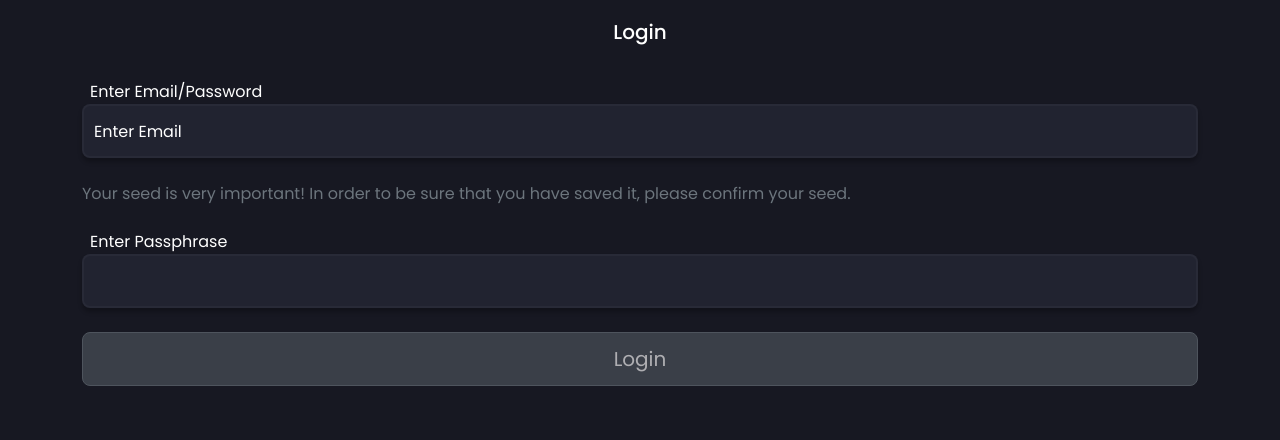
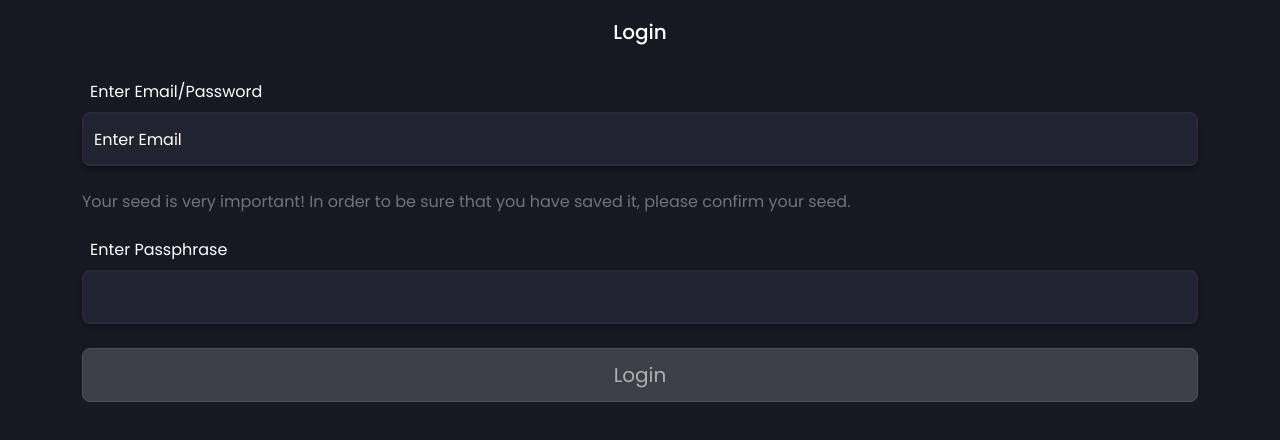
Before and after one commit to Ademayowa/EA-pessa-react, a React (Create React App) app: page /login in a window 1280 px wide. Shown: the top 440 px of the page. Built offline with nearby package versions, Linux system fonts and the light colour scheme.

Commit message:
clean ups

```diff
--- a/src/screens/login/Login.js
+++ b/src/screens/login/Login.js
@@ -33,7 +33,7 @@ const Login = () => {
             <div className='hold'>
               <label
                 htmlFor='enterpassphrase'
-                className='text-white fs-6 mt-4 ms-2'
+                className='text-white fs-6 mt-4 ms-2 mb-2'
               >
                 Enter Email/Password
               </label>
@@ -51,7 +51,10 @@ const Login = () => {
                 saved it, please confirm your seed.
               </p>
 
-              <label htmlFor='enterpassphrase' className='text-white fs-6 ms-2'>
+              <label
+                htmlFor='enterpassphrase'
+                className='text-white fs-6 ms-2 mb-2'
+              >
                 Enter Passphrase
               </label>
               <div className='input-group'>
```
